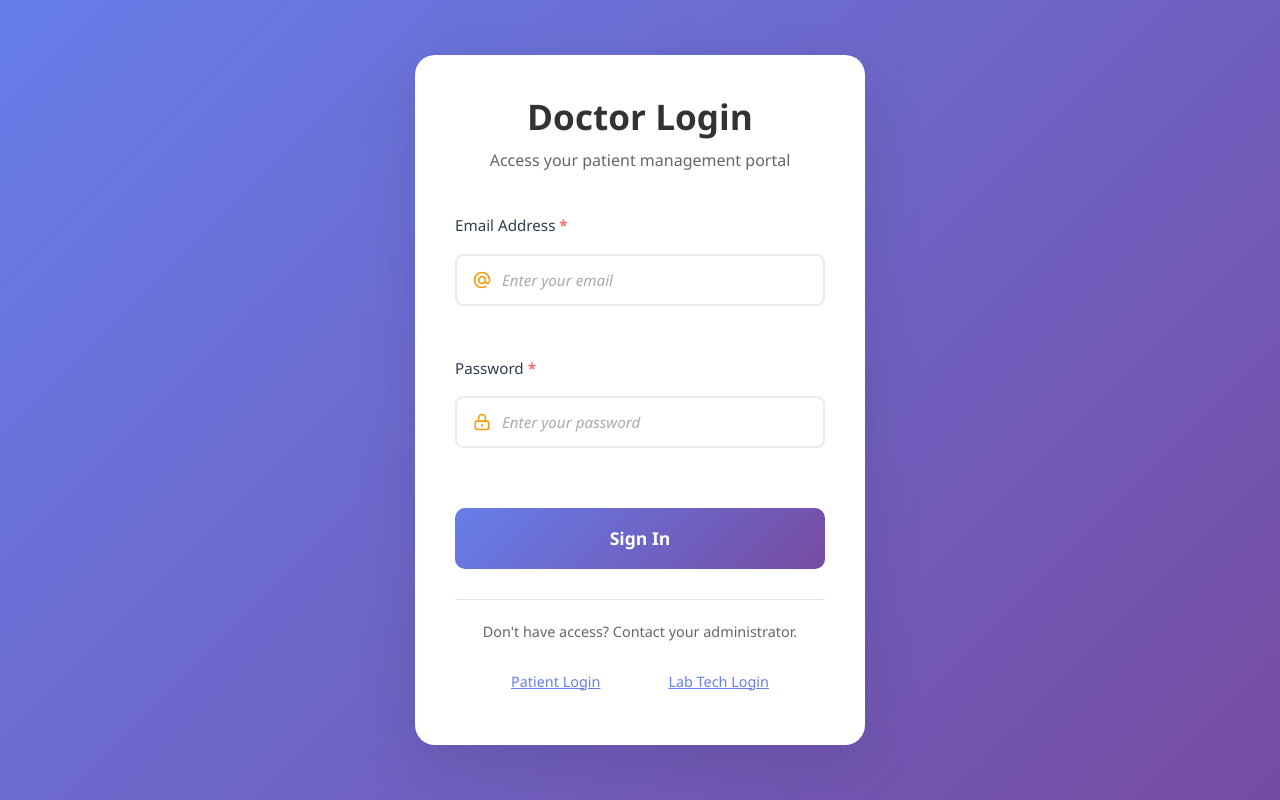
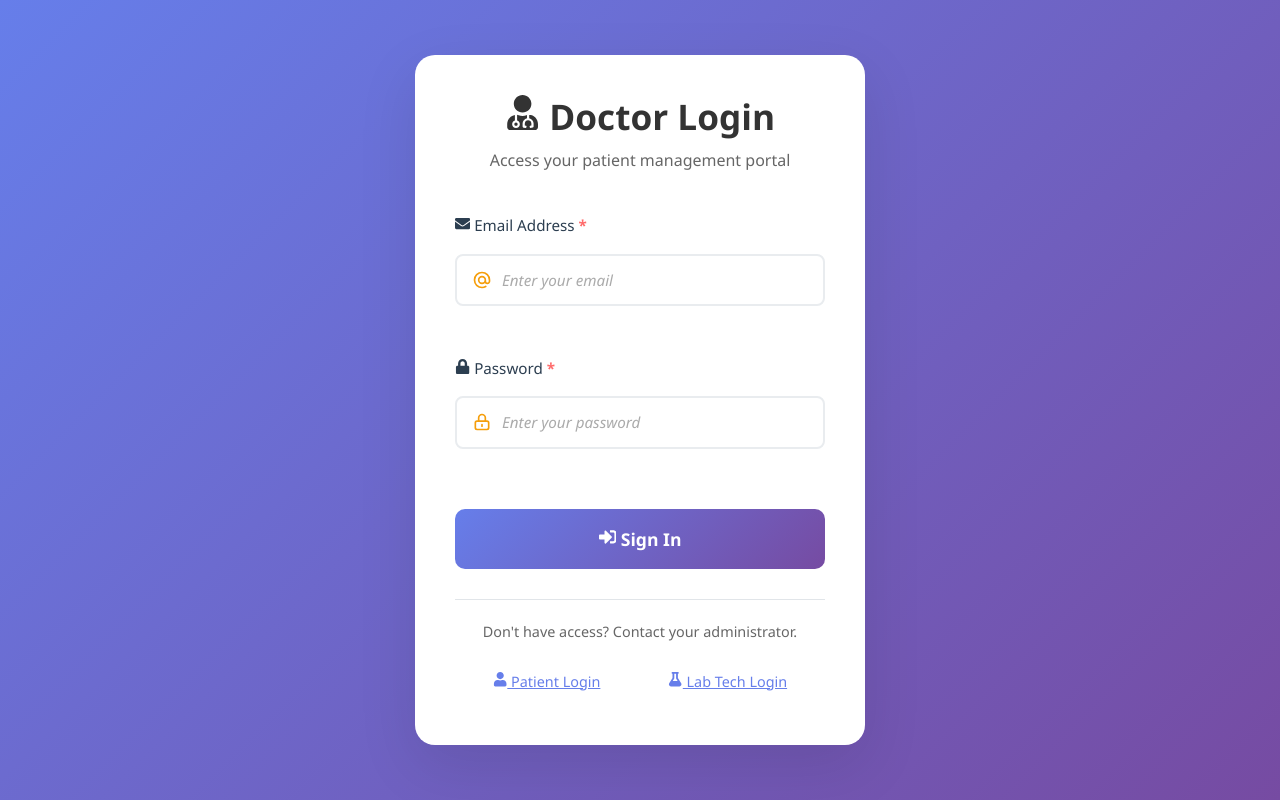
Before and after one commit to MidhulaRajesh/hospital-erp, a React (Vite) app in the folder lifelink-erp/: page /doctor-login in a window 1280 px wide. Built offline with nearby package versions, Linux system fonts and the light colour scheme.

Commit message:
Doctor login page updated

```diff
--- a/lifelink-erp/src/DoctorLogin.jsx
+++ b/lifelink-erp/src/DoctorLogin.jsx
@@ -1,4 +1,5 @@
 import React, { useState } from 'react';
+import { FaUserMd, FaEnvelope, FaLock, FaSignInAlt, FaUser, FaFlask } from 'react-icons/fa';
 import { useNavigate } from 'react-router-dom';
 import axios from 'axios';
 import './DoctorLogin.css';
@@ -44,13 +45,13 @@ const DoctorLogin = ({ onLogin }) => {
     <div className="doctor-login-container">
       <div className="doctor-login-card">
         <div className="doctor-login-header">
-          <h1>Doctor Login</h1>
+          <h1><FaUserMd /> Doctor Login</h1>
           <p>Access your patient management portal</p>
         </div>
 
         <form onSubmit={handleSubmit} className="doctor-login-form">
           <div className="form-group">
-            <label htmlFor="email">Email Address</label>
+            <label htmlFor="email"><FaEnvelope /> Email Address</label>
             <input
               type="email"
               id="email"
@@ -64,7 +65,7 @@ const DoctorLogin = ({ onLogin }) => {
           </div>
 
           <div className="form-group">
-            <label htmlFor="password">Password</label>
+            <label htmlFor="password"><FaLock /> Password</label>
             <input
               type="password"
               id="password"
@@ -84,7 +85,7 @@ const DoctorLogin = ({ onLogin }) => {
             className={`doctor-login-btn ${isLoading ? 'loading' : ''}`}
             disabled={isLoading}
           >
-            {isLoading ? 'Signing In...' : 'Sign In'}
+            {isLoading ? <span><FaSignInAlt /> Signing In...</span> : <span><FaSignInAlt /> Sign In</span>}
           </button>
         </form>
 
@@ -95,13 +96,13 @@ const DoctorLogin = ({ onLogin }) => {
               onClick={() => navigate('/patient-login')}
               className="link-btn"
             >
-              Patient Login
+              <FaUser /> Patient Login
             </button>
             <button
               onClick={() => navigate('/lab-login')}
               className="link-btn"
             >
-              Lab Tech Login
+              <FaFlask /> Lab Tech Login
             </button>
           </div>
         </div>
```
